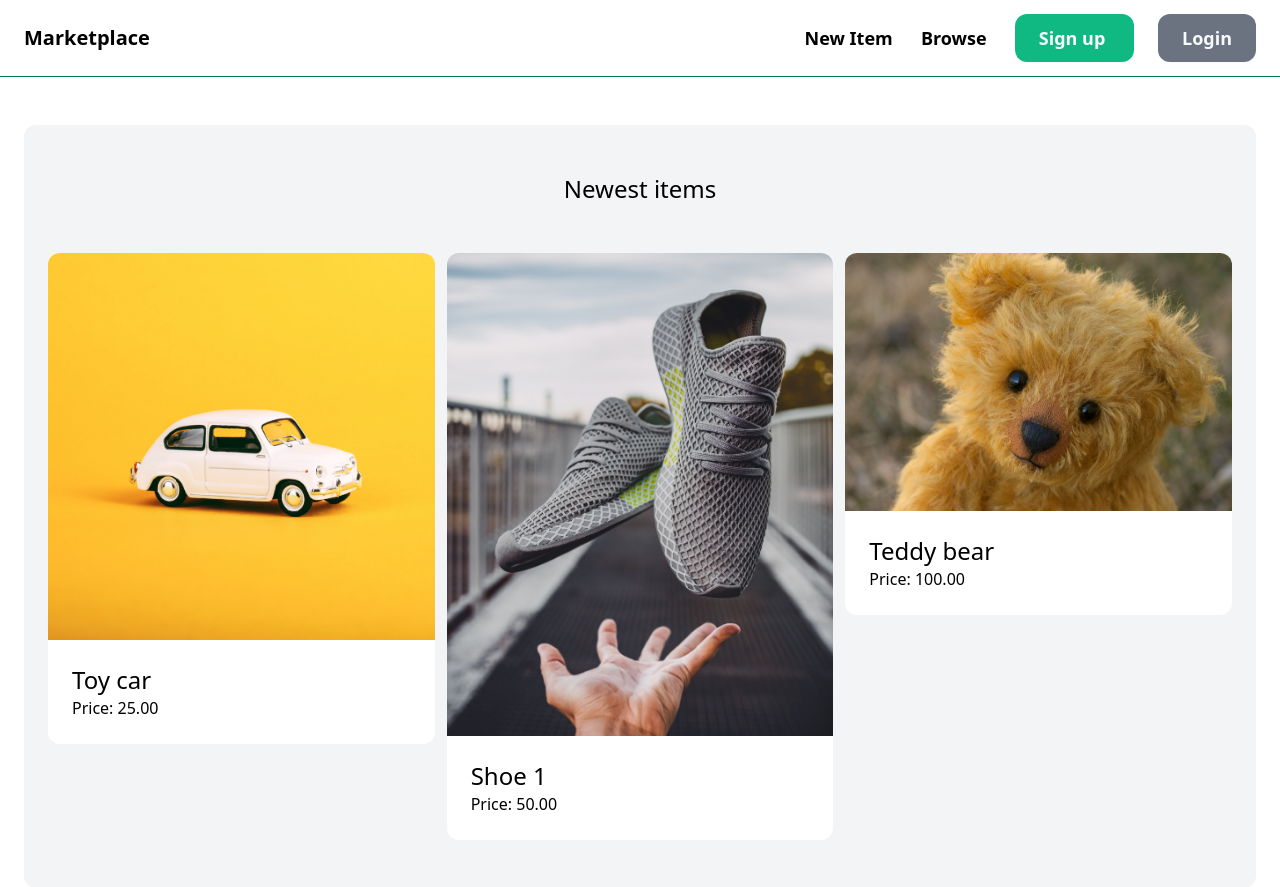
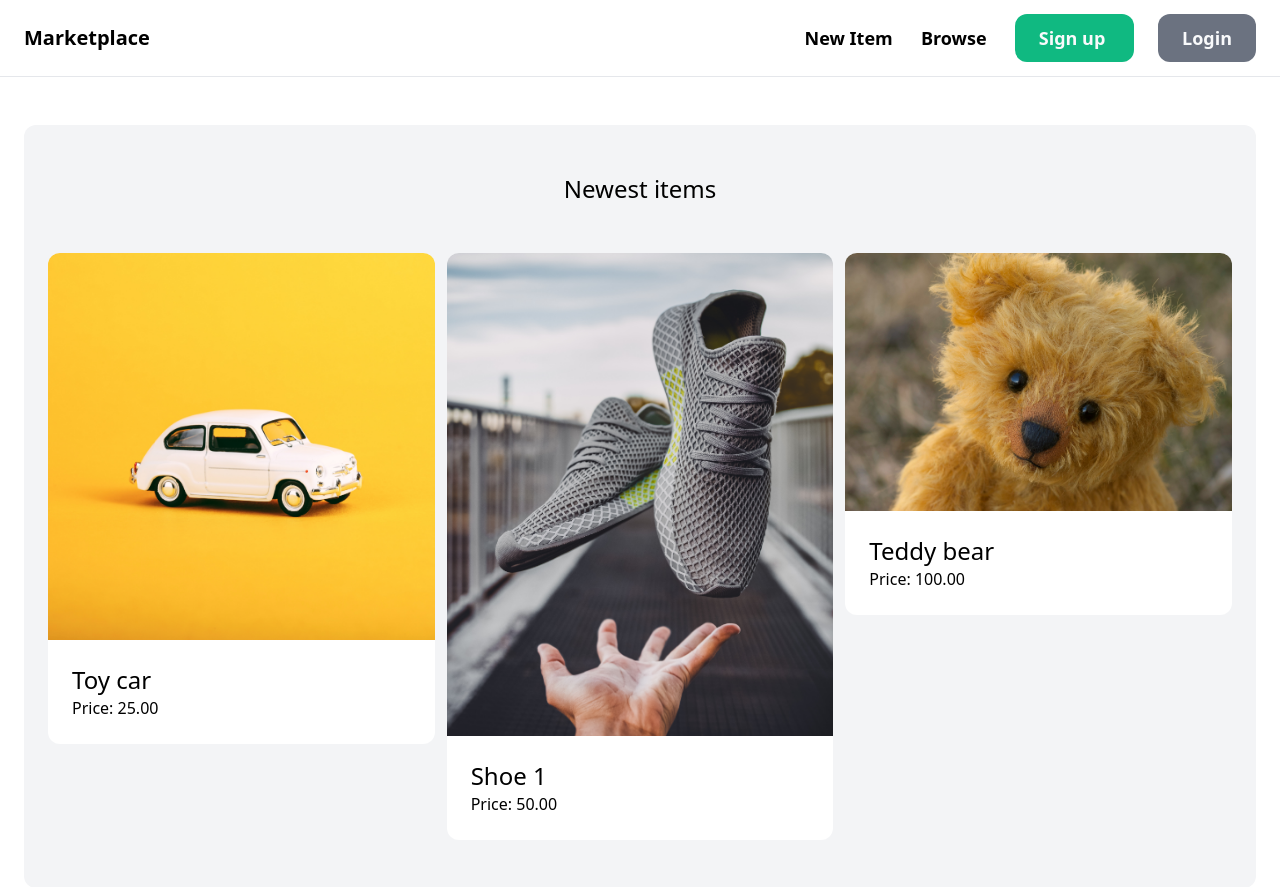
Before and after one commit to Jakub-Pinkowski/django-marketplace, a Django app: page / in a window 1280 px wide. Shown: the top 887 px of the page. Run offline with Django 4.2, Linux system fonts and the light colour scheme; data comes from the database, SQL or seed files in the repository; both versions use the stored data as it was after the commit; some libraries are stand-ins or nearby versions.

Commit message:
Update base.html and settings.py

```diff
--- a/marketplace/core/templates/core/base.html
+++ b/marketplace/core/templates/core/base.html
@@ -10,7 +10,7 @@
     </head>
 
     <body>
-        <nav class="py-6 px-6 flex justify-between items-center border-b border-emerald-700">
+        <nav class="py-6 px-6 flex justify-between items-center border-b border-gray-200">
             <a href="/" class="text-xl font-semibold">Marketplace</a>
             <div class="space-x-6 text-">
                 <a href="" class="text-lg font-semibold hover:text-gray-500">New Item</a>
--- a/marketplace/marketplace/settings.py
+++ b/marketplace/marketplace/settings.py
@@ -27,6 +27,10 @@ DEBUG = True
 
 ALLOWED_HOSTS = []
 
+LOGIN_URL = "/login/"
+LOGIN_REDIRECT_URL = "/"
+LOGOUT_REDIRECT_URL = "/"
+
 
 # Application definition
 
@@ -38,7 +42,7 @@ INSTALLED_APPS = [
     "django.contrib.messages",
     "django.contrib.staticfiles",
     "core",
-    'item',
+    "item",
 ]
 
 MIDDLEWARE = [
```
Also changed, not shown: marketplace/db.sqlite3.
